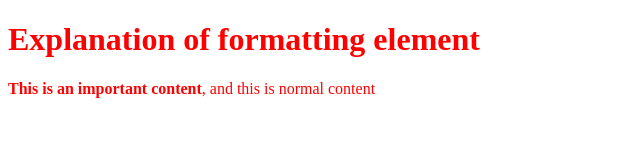
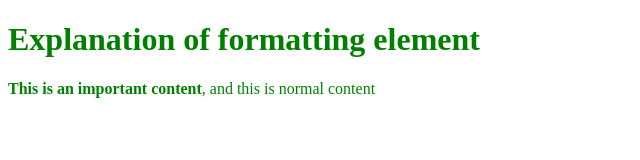
Before and after one commit to AmolPGirhe/webapp, a plain HTML site: page webapp1/index.html in a window 1280 px wide. Shown: the whole page, without its empty margins (0-640 px from the left). Drawn offline with Linux system fonts and the light colour scheme.

Commit message:
Update index.html

```diff
--- a/webapp1/index.html
+++ b/webapp1/index.html
@@ -3,7 +3,7 @@
 <head>
 	<title>formatting elements</title>
 </head>
-<body style="color: red">
+<body style="color: green">
 <h1>Explanation of formatting element</h1>
 <p><strong>This is an important content</strong>, and this is normal content</p>
 </body>
```
